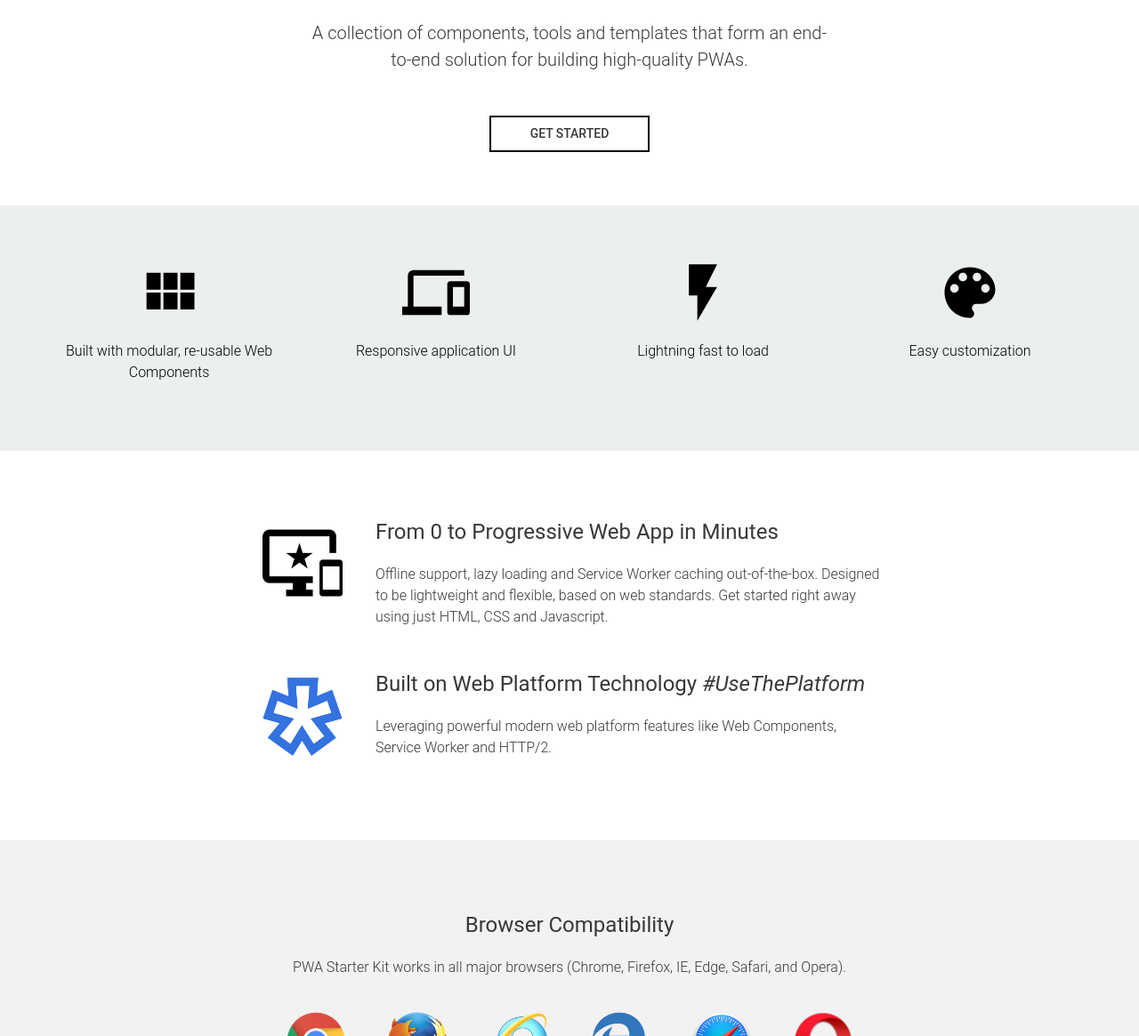
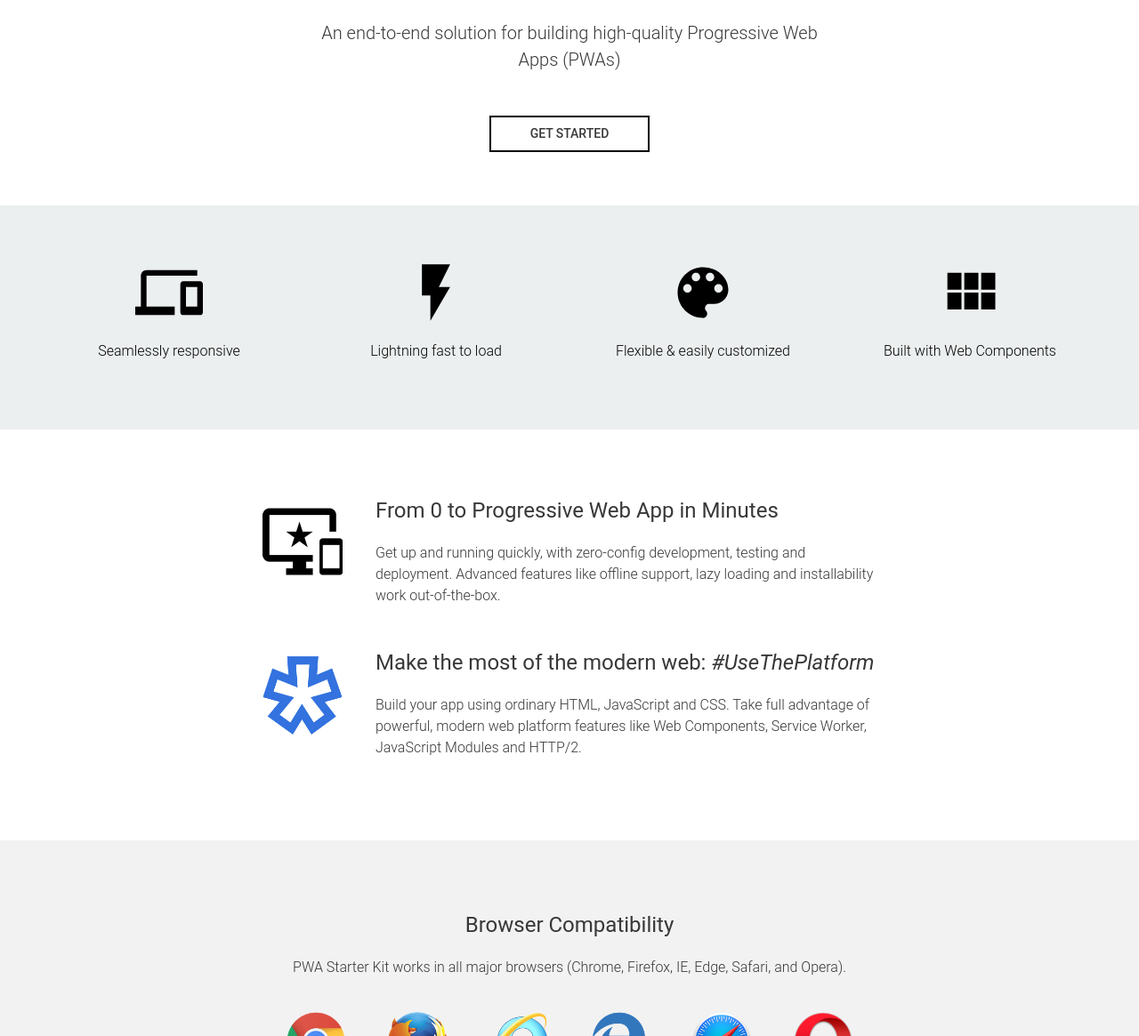
Before and after one commit to Polymer/pwa-starter-kit, a Jekyll site: the page built from index.html, in a window 1280 px wide and 1400 px high, scrolled down 452 px. Shown: the part 235-1400 px from the top of the window at 89% size. Built offline with Jekyll 4.4.1, drawn with Linux system fonts in a browser that asks for light colours; some web fonts are replaced; some of the changed text lies outside the part shown.

Commit message:
quick tweaks to landing page copy

```diff
--- a/index.html
+++ b/index.html
@@ -2,9 +2,9 @@
 layout: default
 ---
 <section class="hero">
-  <h1>Progressive Web App Starter Kit</h1>
+  <h1>PWA Starter Kit</h1>
   <div class="devices"></div>
-  <p>A collection of components, tools and templates that form an end-to-end solution for building high-quality PWAs.</p>
+  <p>An end-to-end solution for building high-quality Progressive Web Apps (PWAs)</p>
   <div class="hero-buttons">
     <a class="pretty-button" href="{{site.baseurl}}/setup">Get Started</a>
   </div>
@@ -12,12 +12,8 @@ layout: default
 
 <section class="features">
   <div class="feature">
-    <svg class="icon" viewBox="0 0 24 24" style="fill: currentcolor;"><g id="view-module"><path d="M4 11h5V5H4v6zm0 7h5v-6H4v6zm6 0h5v-6h-5v6zm6 0h5v-6h-5v6zm-6-7h5V5h-5v6zm6-6v6h5V5h-5z"/></g></svg>
-    <p>Built with modular, re-usable Web Components</p>
-  </div>
-  <div class="feature">
     <svg class="icon" viewBox="0 0 24 24" style="fill: currentcolor;"><g id="phonelink"><path d="M4 6h18V4H4c-1.1 0-2 .9-2 2v11H0v3h14v-3H4V6zm19 2h-6c-.55 0-1 .45-1 1v10c0 .55.45 1 1 1h6c.55 0 1-.45 1-1V9c0-.55-.45-1-1-1zm-1 9h-4v-7h4v7z"/></g></svg>
-    <p>Responsive application UI</p>
+    <p>Seamlessly responsive</p>
   </div>
   <div class="feature">
     <svg class="icon" viewBox="0 0 24 24" style="fill: currentcolor;"><g id="flash-on"><path d="M7 2v11h3v9l7-12h-4l4-8z"/></g></svg>
@@ -25,7 +21,11 @@ layout: default
   </div>
   <div class="feature">
     <svg class="icon" viewBox="0 0 24 24" style="fill: currentcolor;"><g id="color-lens"><path d="M12 3c-4.97 0-9 4.03-9 9s4.03 9 9 9c.83 0 1.5-.67 1.5-1.5 0-.39-.15-.74-.39-1.01-.23-.26-.38-.61-.38-.99 0-.83.67-1.5 1.5-1.5H16c2.76 0 5-2.24 5-5 0-4.42-4.03-8-9-8zm-5.5 9c-.83 0-1.5-.67-1.5-1.5S5.67 9 6.5 9 8 9.67 8 10.5 7.33 12 6.5 12zm3-4C8.67 8 8 7.33 8 6.5S8.67 5 9.5 5s1.5.67 1.5 1.5S10.33 8 9.5 8zm5 0c-.83 0-1.5-.67-1.5-1.5S13.67 5 14.5 5s1.5.67 1.5 1.5S15.33 8 14.5 8zm3 4c-.83 0-1.5-.67-1.5-1.5S16.67 9 17.5 9s1.5.67 1.5 1.5-.67 1.5-1.5 1.5z"/></g></svg>
-    <p>Easy customization</p>
+    <p>Flexible &amp; easily customized</p>
+  </div>
+  <div class="feature">
+    <svg class="icon" viewBox="0 0 24 24" style="fill: currentcolor;"><g id="view-module"><path d="M4 11h5V5H4v6zm0 7h5v-6H4v6zm6 0h5v-6h-5v6zm6 0h5v-6h-5v6zm-6-7h5V5h-5v6zm6-6v6h5V5h-5z"/></g></svg>
+    <p>Built with Web Components</p>
   </div>
 </section>
 
@@ -34,14 +34,14 @@ layout: default
     <img src="{{site.baseurl}}/images/pwa-logo.png" alt="PWA logo">
     <div>
       <h2>From 0 to Progressive Web App in Minutes</h2>
-      <p>Offline support, lazy loading and Service Worker caching out-of-the-box. Designed to be lightweight and flexible, based on web standards. Get started right away using just HTML, CSS and Javascript.</p>
+      <p>Get up and running quickly, with zero-config development, testing and deployment. Advanced features like offline support, lazy loading and installability work out-of-the-box.</p>
     </div>
   </div>
   <div class="main-item">
     <img src="{{site.baseurl}}/images/web-fundamentals.png" alt="Polymer logo">
     <div>
-      <h2>Built on Web Platform Technology <i>#UseThePlatform</i></h2>
-      <p>Leveraging powerful modern web platform features like Web Components, Service Worker and HTTP/2.</p>
+      <h2>Make the most of the modern web: <i>#UseThePlatform</i></h2>
+      <p>Build your app using ordinary HTML, JavaScript and CSS. Take full advantage of powerful, modern web platform features like Web Components, Service Worker, JavaScript Modules and HTTP/2.</p>
     </div>
   </div>
 </section>
```
